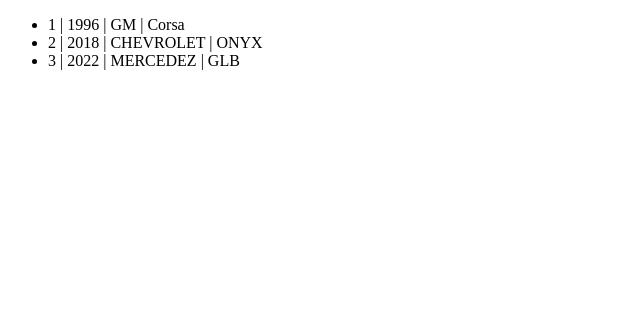
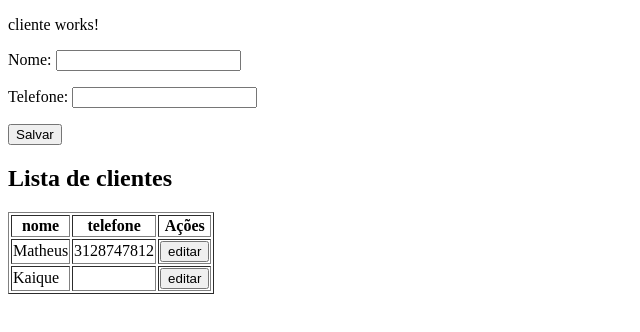
Before and after one commit to bailooon/app-control-flow-Angular, an Angular app: page / in a window 1280 px wide. Shown: the top 332 px of the page, without its empty margins (0-640 px from the left). Built offline with nearby package versions, Linux system fonts and the light colour scheme.

Commit message:
puxando dados do service

```diff
--- a/src/app/app.component.html
+++ b/src/app/app.component.html
@@ -3,12 +3,13 @@
 <!-- <app-diretiva></app-diretiva>
 <app-propertie-binding></app-propertie-binding> -->
 
-<ul>
+<!-- <ul>
     @for(carro of carros; track $index){
         <li>
             {{carro.id}} | {{carro.ano}} | {{carro.marca}} | {{carro.nome}}
         </li>
     }
-</ul>
+</ul> -->
 
+<app-cliente></app-cliente>
 <router-outlet />
--- a/src/app/app.component.ts
+++ b/src/app/app.component.ts
@@ -5,11 +5,12 @@ import { ControlFlowComponent } from './components/control-flow/control-flow.com
 import { PropertieBindingComponent } from './components/propertie-binding/propertie-binding.component';
 import { DiretivaComponent } from './components/diretiva/diretiva.component';
 import {Carros} from './interfaces/Carros';
+import { ClienteComponent } from './components/cliente/cliente.component';
 
 @Component({
   selector: 'app-root',
   standalone: true,
-  imports: [RouterOutlet, InterpolacaoComponent, ControlFlowComponent, PropertieBindingComponent, DiretivaComponent],
+  imports: [RouterOutlet, InterpolacaoComponent, ControlFlowComponent, PropertieBindingComponent, DiretivaComponent, ClienteComponent],
   templateUrl: './app.component.html',
   styleUrl: './app.component.css'
 })
--- a/src/app/components/cliente/cliente.component.html
+++ b/src/app/components/cliente/cliente.component.html
@@ -1 +1,36 @@
 <p>cliente works!</p>
+<form [formGroup]="clienteForm" (ngSubmit)="save()">
+  <p>
+    <label>Nome: </label>
+    <input type="text" formControlName="nome" />
+  </p>
+  <p>
+    <label>Telefone: </label>
+    <input type="text" formControlName="telefone" />
+  </p>
+  <p>
+    <button type="submit">Salvar</button>
+  </p>
+</form>
+
+<h2>Lista de clientes</h2>
+
+<table border="1">
+  <thead>
+    <tr>
+      <th>nome</th>
+      <th>telefone</th>
+      <th>Ações</th>
+    </tr>
+  </thead>
+  <tbody>
+    @for(item of cliente; track $index){
+    <tr>
+      <td>{{ item.nome }}</td>
+      <td>{{ item.telefone }}</td>
+      <td><input type="button" value="editar" /></td>
+    </tr>
+
+    }
+  </tbody>
+</table>
--- a/src/app/components/cliente/cliente.component.ts
+++ b/src/app/components/cliente/cliente.component.ts
@@ -1,14 +1,42 @@
 import { Component } from '@angular/core';
 import{Cliente} from '../../interfaces/Clientes';
 import { ClienteService } from '../../services/cliente.service';
+import { ReactiveFormsModule, Validators, FormBuilder, FormGroup } from '@angular/forms';
+import { CommonModule } from '@angular/common';
+
 
 @Component({
   selector: 'app-cliente',
   standalone: true,
-  imports: [],
+  imports: [CommonModule, ReactiveFormsModule],
   templateUrl: './cliente.component.html',
   styleUrl: './cliente.component.css'
 })
 export class ClienteComponent {
+  clienteForm : FormGroup = new FormGroup({})
+  cliente: Cliente[] = []
+
+  constructor(private clienteService:ClienteService, private formBuilder:FormBuilder){
+    this.clienteForm = formBuilder.group({
+      nome:['', Validators.required],
+      telefone: ['']
+    });
+
+  }
+
+  list(): void{
+    this.cliente = this.clienteService.list()
+  }
+
+  //método executado ao inicializar a página
+  ngOnInit():void{
+    this.list()
+  }
+
+  save(){
+    if(this.clienteForm.valid){
+      alert('salvando!')
+    }
+  }
 
 }
```
